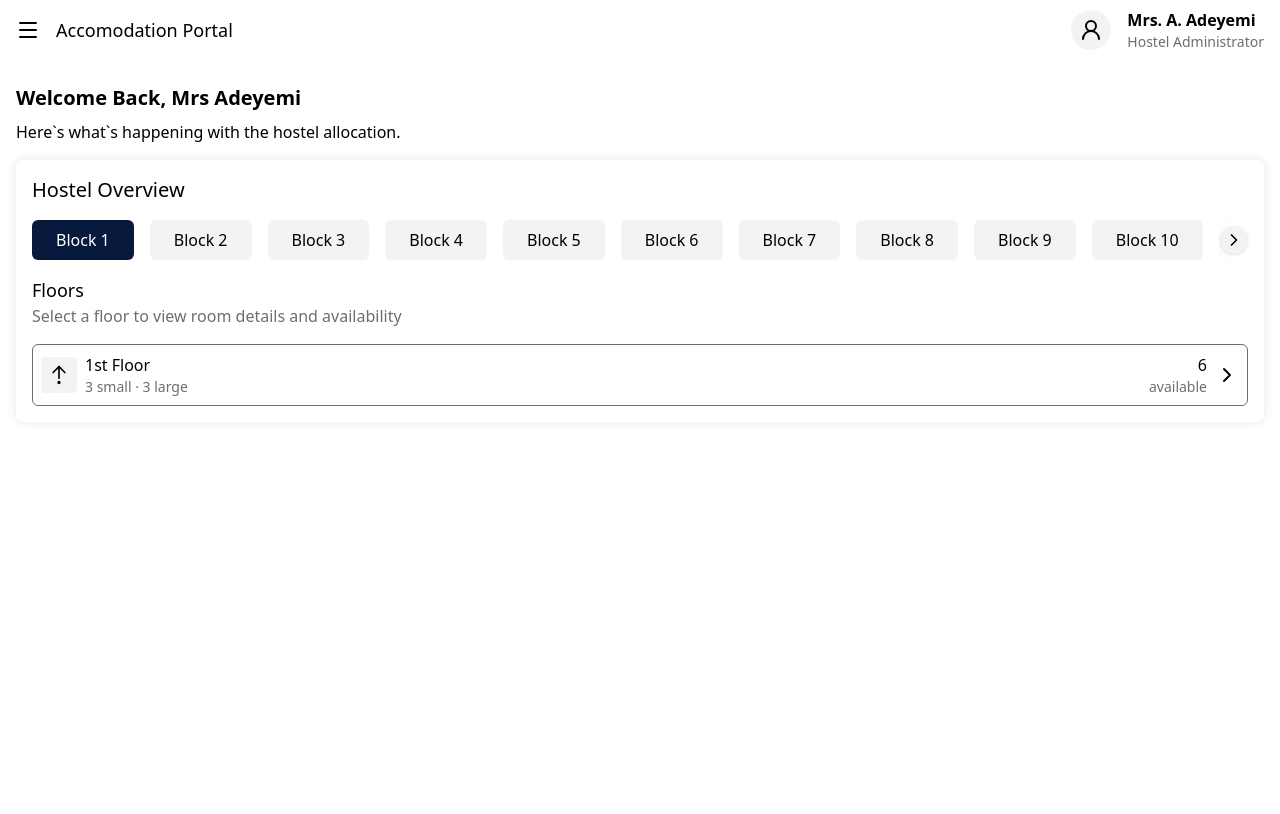
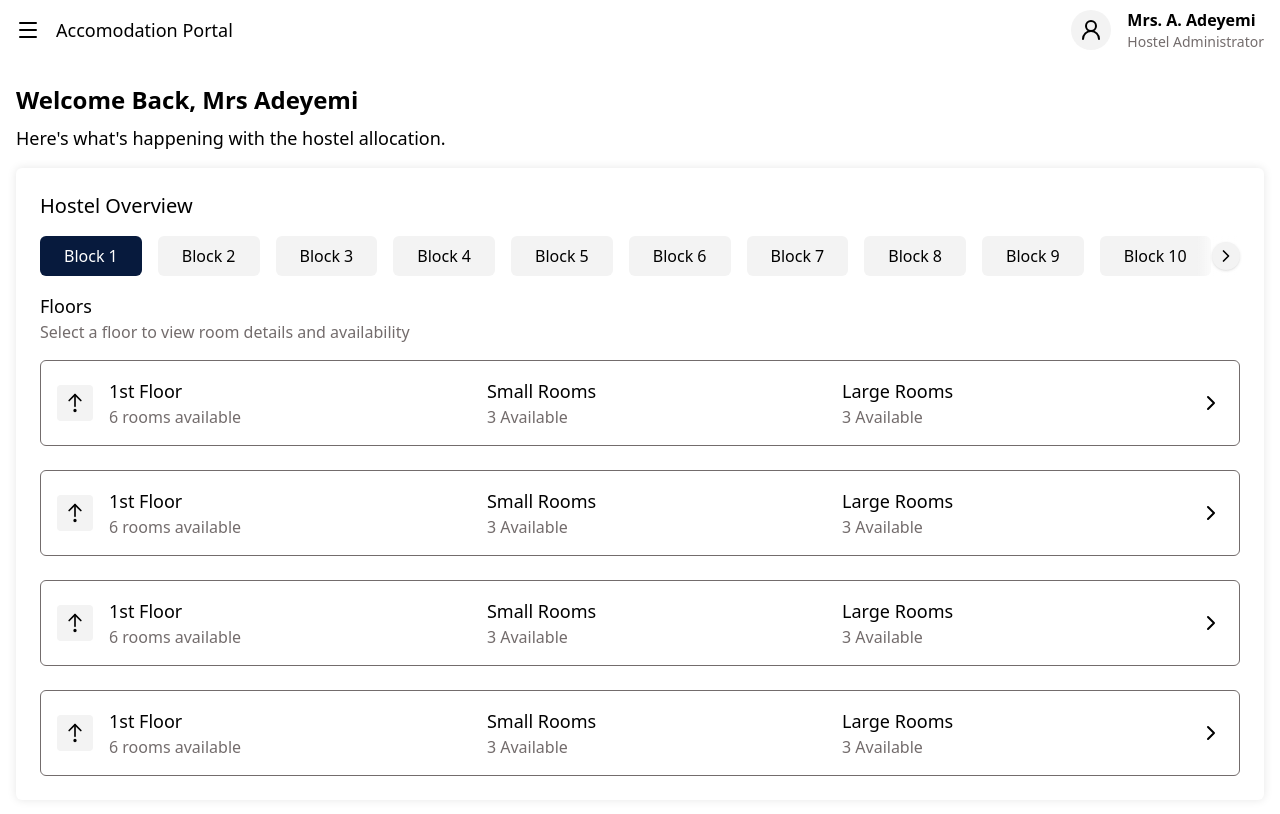
Before and after one commit to a-zadok/Student_balloting-page, a Next.js app: page /admin/dashboard in a window 1280 px wide. Shown: the top 814 px of the page. Built offline with nearby package versions, Linux system fonts and the light colour scheme.

Commit message:
feat: update Hostel Overview component

```diff
--- a/components/hostel-overview/HostelOverview.tsx
+++ /dev/null
@@ -1,58 +0,0 @@
-"use client";
-
-import { ArrowUpFromDot, ChevronRight } from "lucide-react";
-import ScrollableButtons from "../ui/ScrollableButtons";
-
-export default function HostelOverview() {
-  const buttonArr = [
-    "Block 1",
-    "Block 2",
-    "Block 3",
-    "Block 4",
-    "Block 5",
-    "Block 6",
-    "Block 7",
-    "Block 8",
-    "Block 9",
-    "Block 10",
-    "Block 11",
-  ];
-
-  return (
-    <div className="flex flex-col gap-4 rounded-md p-4 shadow-[0_0_10px_rgba(0,0,0,0.1)]">
-      <h2 className="text-xl">Hostel Overview</h2>
-
-      <ScrollableButtons buttonArr={buttonArr} />
-
-      <div>
-        <h3 className="text-lg">Floors</h3>
-        <p className="text-text-secondary">
-          Select a floor to view room details and availability
-        </p>
-      </div>
-
-      <ul>
-        <li className="flex gap-2 justify-between items-center border border-border p-2 rounded-md">
-          <div className="flex items-center gap-2">
-            <div className="bg-container w-fit p-2 rounded-sm">
-              <ArrowUpFromDot size={20} />
-            </div>
-            <div>
-              <p>1st Floor</p>
-              <p className="text-text-secondary text-sm">
-                3 small &middot; 3 large
-              </p>
-            </div>
-          </div>
-          <div className="flex items-center gap-2">
-            <div>
-              <p className="text-end">6</p>
-              <p className="text-text-secondary text-sm">available</p>
-            </div>
-            <ChevronRight />
-          </div>
-        </li>
-      </ul>
-    </div>
-  );
-}
--- a/components/ui/ScrollableButtons.tsx
+++ b/components/ui/ScrollableButtons.tsx
@@ -59,7 +59,7 @@ const ScrollableButtons = ({ buttonArr }: ScrollableButtonsProps) => {
         {buttonArr.map((button, index) => (
           <li
             key={index}
-            className={`${selectedButton === index ? "bg-button-selected text-white" : "bg-container"} w-fit shrink-0 whitespace-nowrap py-2 px-6 rounded-md cursor-pointer`}
+            className={`${selectedButton === index ? "bg-button-selected text-white" : "bg-container"} w-fit shrink-0 whitespace-nowrap py-1 md:py-2 px-4 md:px-6 rounded-md cursor-pointer`}
             onClick={() => setSelectedButton(index)}
           >
             {button}
--- /dev/null
+++ b/features/admin/components/hostel-overview/HostelOverview.tsx
@@ -0,0 +1,182 @@
+"use client";
+
+import { ArrowUpFromDot, ChevronRight } from "lucide-react";
+import ScrollableButtons from "../../../../components/ui/ScrollableButtons";
+
+export default function HostelOverview() {
+  const buttonArr = [
+    "Block 1",
+    "Block 2",
+    "Block 3",
+    "Block 4",
+    "Block 5",
+    "Block 6",
+    "Block 7",
+    "Block 8",
+    "Block 9",
+    "Block 10",
+    "Block 11",
+  ];
+
+  return (
+    <div className="flex flex-col gap-4 rounded-md p-4 md:p-6 shadow-[0_0_10px_rgba(0,0,0,0.1)]">
+      <h2 className="text-xl">Hostel Overview</h2>
+
+      <ScrollableButtons buttonArr={buttonArr} />
+
+      <div>
+        <h3 className="text-lg">Floors</h3>
+        <p className="text-text-secondary">
+          Select a floor to view room details and availability
+        </p>
+      </div>
+
+      <ul className="flex flex-col gap-4 md:gap-6">
+        <li className="flex gap-2 justify-between items-center border border-border p-2 md:p-4 rounded-md">
+          <div className="flex items-center gap-2 md:gap-4">
+            <div className="bg-container w-fit p-2 rounded-sm">
+              <ArrowUpFromDot size={20} />
+            </div>
+            <div>
+              <p className="md:text-lg">1st Floor</p>
+              <p className="md:hidden text-text-secondary text-sm">
+                3 small &middot; 3 large
+              </p>
+              <p className="hidden md:block text-text-secondary">
+                6 rooms available
+              </p>
+            </div>
+          </div>
+
+          <div className="hidden md:block">
+            <p className="md:text-lg">Small Rooms</p>
+            <p className="text-text-secondary">3 Available</p>
+          </div>
+
+          <div className="hidden md:block">
+            <p className="md:text-lg">Large Rooms</p>
+            <p className="text-text-secondary">3 Available</p>
+          </div>
+
+          <div className="flex items-center gap-2">
+            <div className="md:hidden">
+              <p className="text-end">6</p>
+              <p className="text-text-secondary text-sm">rooms available</p>
+            </div>
+            <button className="cursor-pointer">
+              <ChevronRight />
+            </button>
+          </div>
+        </li>
+        <li className="flex gap-2 justify-between items-center border border-border p-2 md:p-4 rounded-md">
+          <div className="flex items-center gap-2 md:gap-4">
+            <div className="bg-container w-fit p-2 rounded-sm">
+              <ArrowUpFromDot size={20} />
+            </div>
+            <div>
+              <p className="md:text-lg">1st Floor</p>
+              <p className="md:hidden text-text-secondary text-sm">
+                3 small &middot; 3 large
+              </p>
+              <p className="hidden md:block text-text-secondary">
+                6 rooms available
+              </p>
+            </div>
+          </div>
+
+          <div className="hidden md:block">
+            <p className="md:text-lg">Small Rooms</p>
+            <p className="text-text-secondary">3 Available</p>
+          </div>
+
+          <div className="hidden md:block">
+            <p className="md:text-lg">Large Rooms</p>
+            <p className="text-text-secondary">3 Available</p>
+          </div>
+
+          <div className="flex items-center gap-2">
+            <div className="md:hidden">
+              <p className="text-end">6</p>
+              <p className="text-text-secondary text-sm">rooms available</p>
+            </div>
+            <button className="cursor-pointer">
+              <ChevronRight />
+            </button>
+          </div>
+        </li>
+        <li className="flex gap-2 justify-between items-center border border-border p-2 md:p-4 rounded-md">
+          <div className="flex items-center gap-2 md:gap-4">
+            <div className="bg-container w-fit p-2 rounded-sm">
+              <ArrowUpFromDot size={20} />
+            </div>
+            <div>
+              <p className="md:text-lg">1st Floor</p>
+              <p className="md:hidden text-text-secondary text-sm">
+                3 small &middot; 3 large
+              </p>
+              <p className="hidden md:block text-text-secondary">
+                6 rooms available
+              </p>
+            </div>
+          </div>
+
+          <div className="hidden md:block">
+            <p className="md:text-lg">Small Rooms</p>
+            <p className="text-text-secondary">3 Available</p>
+          </div>
+
+          <div className="hidden md:block">
+            <p className="md:text-lg">Large Rooms</p>
+            <p className="text-text-secondary">3 Available</p>
+          </div>
+
+          <div className="flex items-center gap-2">
+            <div className="md:hidden">
+              <p className="text-end">6</p>
+              <p className="text-text-secondary text-sm">rooms available</p>
+            </div>
+            <button className="cursor-pointer">
+              <ChevronRight />
+            </button>
+          </div>
+        </li>
+        <li className="flex gap-2 justify-between items-center border border-border p-2 md:p-4 rounded-md">
+          <div className="flex items-center gap-2 md:gap-4">
+            <div className="bg-container w-fit p-2 rounded-sm">
+              <ArrowUpFromDot size={20} />
+            </div>
+            <div>
+              <p className="md:text-lg">1st Floor</p>
+              <p className="md:hidden text-text-secondary text-sm">
+                3 small &middot; 3 large
+              </p>
+              <p className="hidden md:block text-text-secondary">
+                6 rooms available
+              </p>
+            </div>
+          </div>
+
+          <div className="hidden md:block">
+            <p className="md:text-lg">Small Rooms</p>
+            <p className="text-text-secondary">3 Available</p>
+          </div>
+
+          <div className="hidden md:block">
+            <p className="md:text-lg">Large Rooms</p>
+            <p className="text-text-secondary">3 Available</p>
+          </div>
+
+          <div className="flex items-center gap-2">
+            <div className="md:hidden">
+              <p className="text-end">6</p>
+              <p className="text-text-secondary text-sm">rooms available</p>
+            </div>
+            <button className="cursor-pointer">
+              <ChevronRight />
+            </button>
+          </div>
+        </li>
+      </ul>
+    </div>
+  );
+}
--- a/next.config.ts
+++ b/next.config.ts
@@ -12,6 +12,7 @@ const nextConfig: NextConfig = {
       },
     },
   },
+  allowedDevOrigins: ["10.149.45.31"],
 };
 
 export default nextConfig;
--- a/src/app/admin/dashboard/page.tsx
+++ b/src/app/admin/dashboard/page.tsx
@@ -1,11 +1,15 @@
-import HostelOverview from "../../../../components/hostel-overview/HostelOverview";
+import HostelOverview from "../../../../features/admin/components/hostel-overview/HostelOverview";
 
 export default function AdminDashboard() {
   return (
     <section className="flex flex-col gap-4 py-8">
       <div className="flex flex-col gap-2">
-        <h2 className="text-xl font-bold">Welcome Back, Mrs Adeyemi</h2>
-        <p>Here`s what`s happening with the hostel allocation.</p>
+        <h2 className="text-xl md:text-2xl font-bold">
+          Welcome Back, Mrs Adeyemi
+        </h2>
+        <p className="md:text-lg">
+          Here&apos;s what&apos;s happening with the hostel allocation.
+        </p>
       </div>
       <HostelOverview />
     </section>
```
